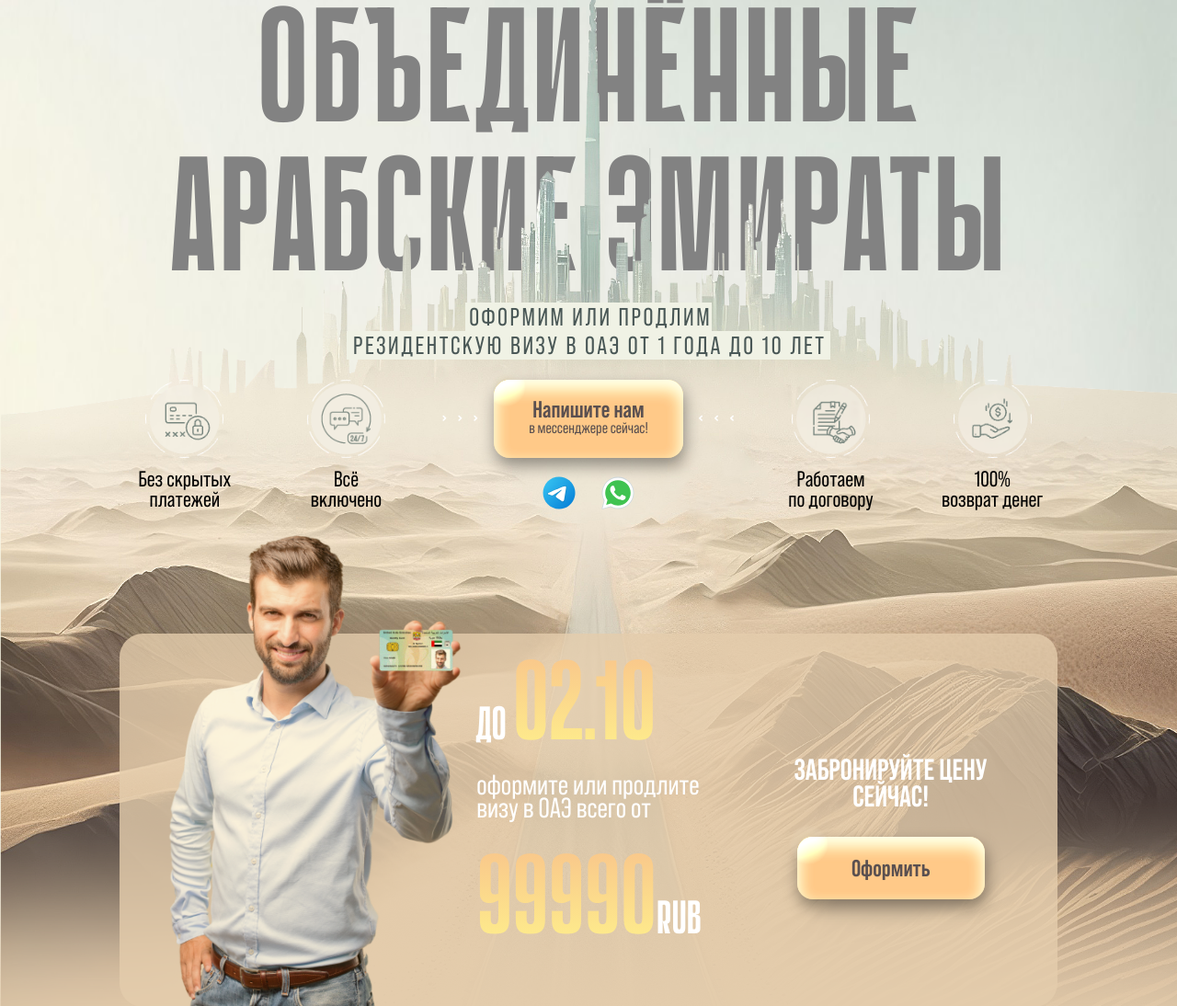
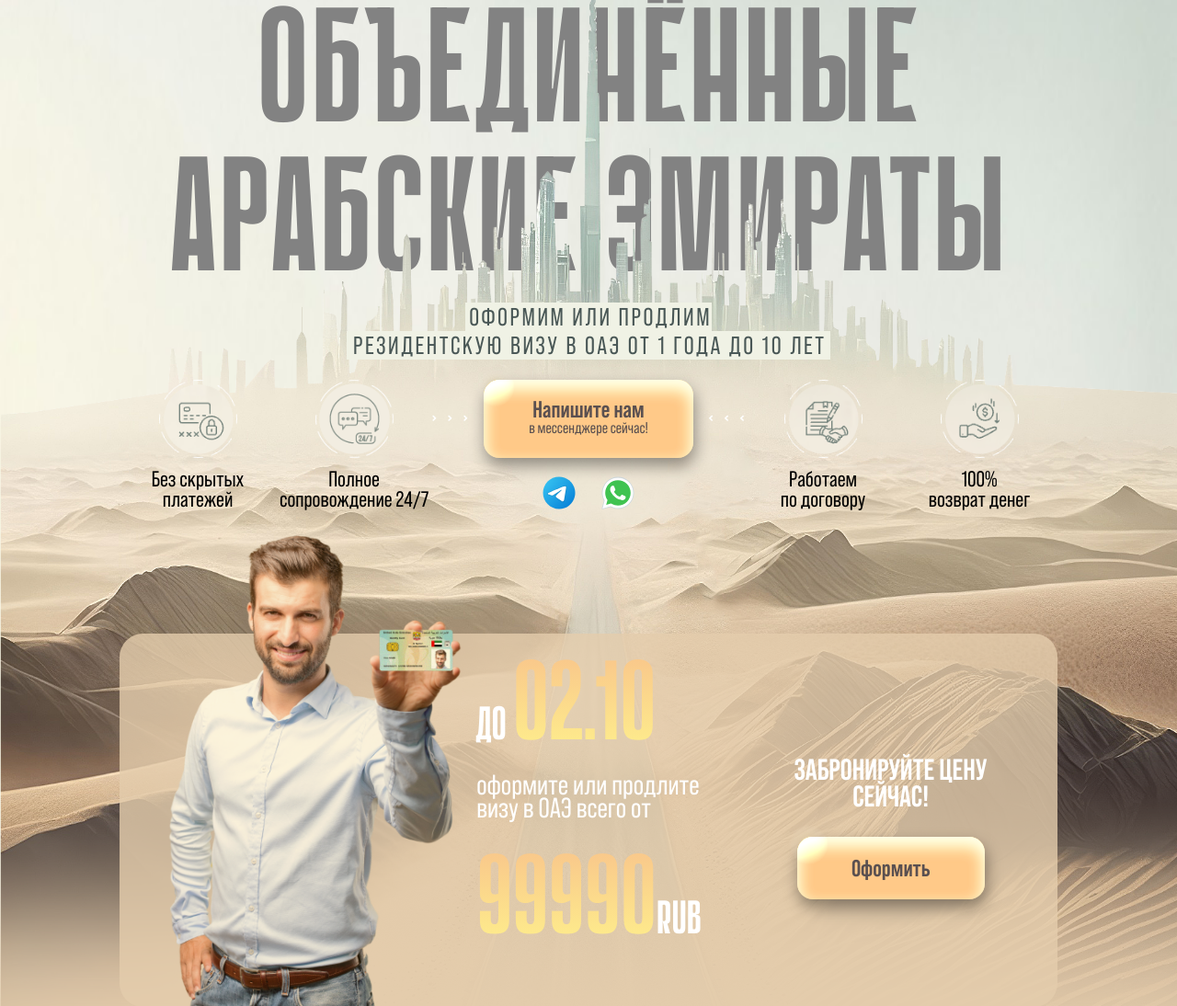
Before and after one commit to Traniks/Work7-Relocant.ae-robokassa, a PHP site: page /index.html in a window 1280 px wide. Shown: the part 139-1233 px from the top of the page at 92% size. Run offline with PHP 8.4, Linux system fonts and the light colour scheme.

Commit message:
fix: small corrections

```diff
--- a/assets/css/main.css
+++ b/assets/css/main1.css
@@ -722,7 +722,7 @@ button.swiper-pagination-bullet {
 	display: grid;
 	grid-template-columns: repeat(2, 1fr);
 	justify-content: center;
-	column-gap: 40px;
+	/* column-gap: 40px; */
 	row-gap: 15px
 }
 
--- a/index.html
+++ b/index.html
@@ -12,18 +12,18 @@
     <link rel="preload" href="assets/fonts/DAMN-Regular.eda3bde4.woff2" as="font" type="font/woff2" crossorigin>
 
     <link href="assets/css/preloader.css" rel="stylesheet">
-    <link href="assets/css/main.css" rel="preload" as="style" >
-    <link href="assets/css/main.css" rel="stylesheet" media="screen" >
+    <link href="assets/css/main1.css" rel="preload" as="style" >
+    <link href="assets/css/main1.css" rel="stylesheet" media="screen" >
 
     <link href="assets/img/logo.83f660de.svg" rel="preload" fetchpriority="high" as="image">
     <link href="assets/img/bg-1.7b21f799.webp" rel="preload" fetchpriority="high" as="image">
-    <link href="assets/img/hero-2.42a48393.webp" rel="preload" fetchpriority="high" as="image">
+    <link href="assets/img/hero-2.42a48397.webp" rel="preload" fetchpriority="high" as="image">
     <link href="assets/img/tg.dcbe27a9.svg" rel="preload" fetchpriority="high" as="image">
     <link href="assets/img/ws.931a9d41.svg" rel="preload" fetchpriority="high" as="image">
     <link href="assets/img/hero-4.a2a35109.webp" rel="preload" fetchpriority="high" as="image">
     <link href="assets/img/hero-3.3c196a3e.webp" rel="preload" fetchpriority="high" as="image">
 
-    <link href="assets/js/index.bcc8061a.js" rel="preload" as="script" >
+    <link href="assets/js/index.js" rel="preload" as="script" >
 
     <!-- optimization - всегда должен подключаться последним (он удаляется при полной загрузке сайта и перебивает стили)-->
 	<link href="assets/css/optimization.b068747a.css" rel="preload" as="style" >
@@ -111,8 +111,8 @@
                     </div>
 
                     <div class="hero__box">
-                        <img class="hero__box-img" src="assets/img/hero-2.42a48393.webp" alt="diamond">
-                        <p class="hero__box-text">Всё<br>включено</p>
+                        <img class="hero__box-img" src="assets/img/hero-2.42a48397.webp" alt="diamond">
+                        <p class="hero__box-text">Полное<br>сопровождение 24/7</p>
                     </div>
 
                     <div class="hero__button">
@@ -1055,7 +1055,7 @@
 
     <script defer src="assets/js/preloader.bcc8061a.js"></script>
     <script defer src="assets/js/services.bcc8061a.js"></script>
-    <script defer src="assets/js/index.bcc8061a.js"></script>
+    <script defer src="assets/js/index.js"></script>
 
     <!-- Фикс прокрутки сайта при открытии модального окна -->
     <script>
```
Also changed, not shown: assets/img/hero-2.42a48397.webp (renamed from assets/img/hero-2.42a48393.webp), assets/js/index.js (renamed from assets/js/index.bcc8061a.js).
